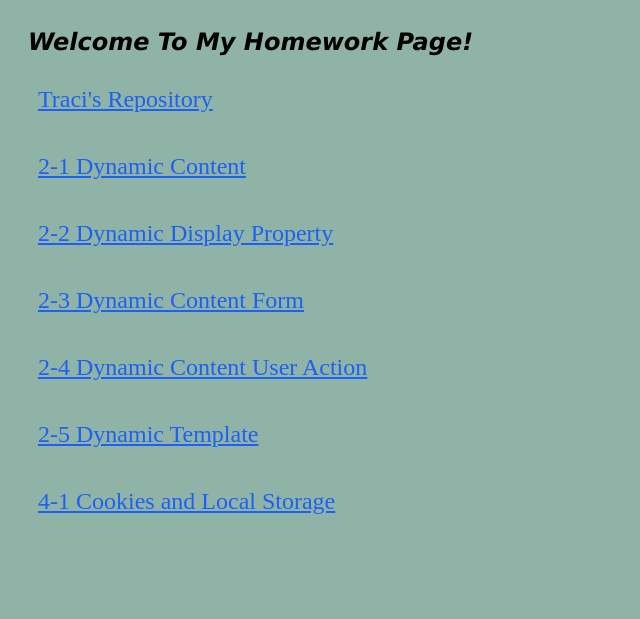
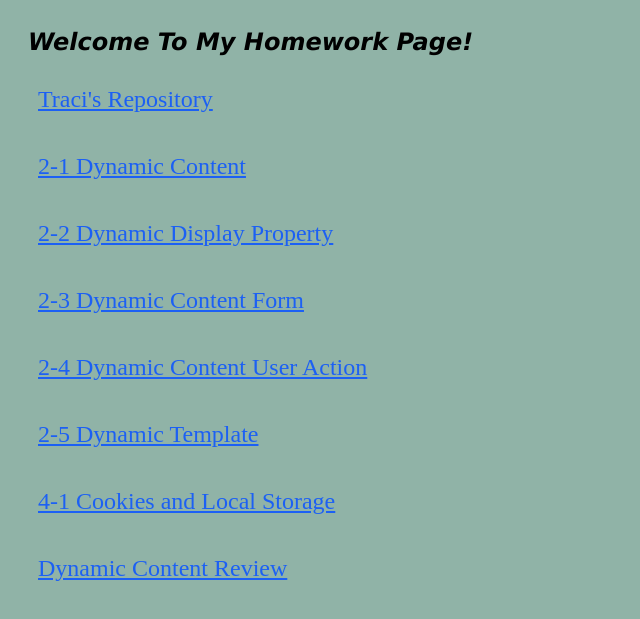
Before and after one commit to tinyBeast50/wdv321, a plain HTML site: page homework.html in a window 1280 px wide. Shown: the part 144-763 px from the top of the page, without its empty margins (0-640 px from the left). Drawn offline with Linux system fonts and the light colour scheme.

Commit message:
add assignment

```diff
--- a/homework.html
+++ b/homework.html
@@ -78,7 +78,7 @@
 
                 <p><a href="4-1_cookies_local_Storage/index.html">4-1 Cookies and Local Storage</a></p>
 
-                <p><a href=""></a></p>
+                <p><a href="dynamic_content_review_project/dynamicContentReview.html">Dynamic Content Review</a></p>
 
                 <p><a href=""></a></p>
 
```
